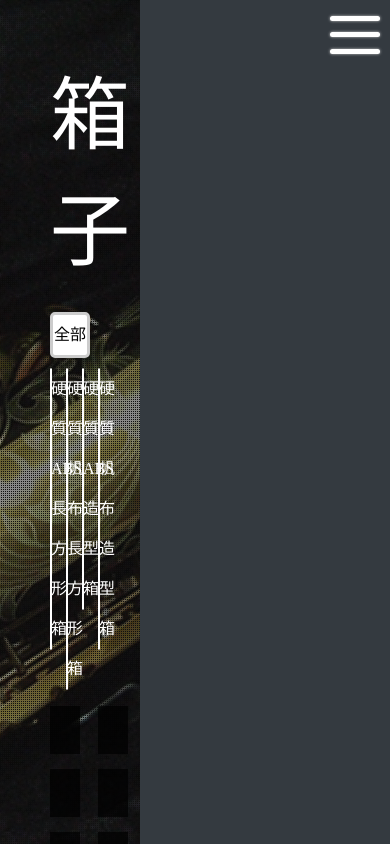
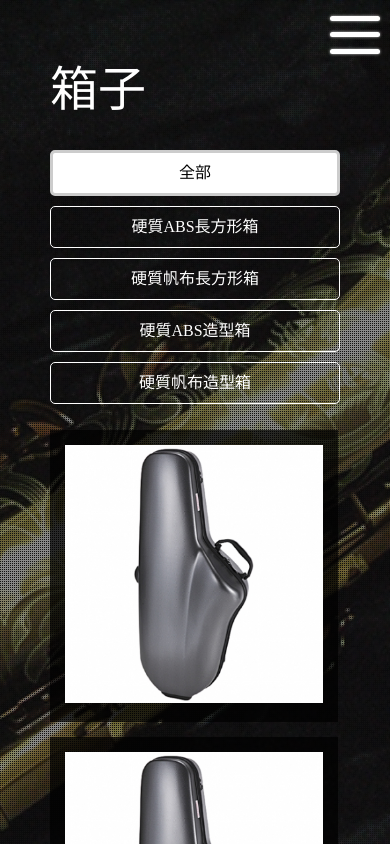
Before and after one commit to HuangPeifeng/TH, an Angular app: page /cases in a window 390 px wide. Built offline with nearby package versions, Linux system fonts and the light colour scheme.

Commit message:
RWD cases

```diff
--- a/src/app/pages/cases/cases.component.scss
+++ b/src/app/pages/cases/cases.component.scss
@@ -8,6 +8,10 @@
   background-size: cover;
   background-position: center;
 
+  @media (max-width: 991px) {
+    width: 100%;
+  }
+
   .block-bg {
     width: calc(100% - 250px);
     height: 100%;
@@ -15,6 +19,10 @@
     background-image: url("/assets/images/img-cover.png");
     background-repeat: repeat;
     background-position: center;
+
+    @media (max-width: 991px) {
+      width: 100%;
+    }
   }
 }
 
@@ -26,9 +34,17 @@
   padding: 50px;
   overflow-y: auto;
 
+  @media (max-width: 991px) {
+    width: calc(100% - 100px);
+  }
+
   .cases-title {
     font-size: 5rem;
     margin-bottom: 30px;
+
+    @media (max-width: 991px) {
+      font-size: 3rem;
+    }
   }
 
   .menu {
@@ -59,6 +75,15 @@
     column-gap: 3rem;
     column-count: 3;
 
+    @media (max-width: 991px) {
+      column-count: 2;
+    }
+
+    @media (max-width: 768px) {
+      column-count: 1;
+      width: calc(100% - 2rem);
+    }
+
     .image-block {
       margin-bottom: 15px;
       width: 100%;
@@ -78,6 +103,10 @@
 .col-4 {
   column-gap: 1em;
   column-count: 4;
+
+  @media (max-width: 991px) {
+    column-count: 1;
+  }
 }
 
 .padding-1rem {
```
